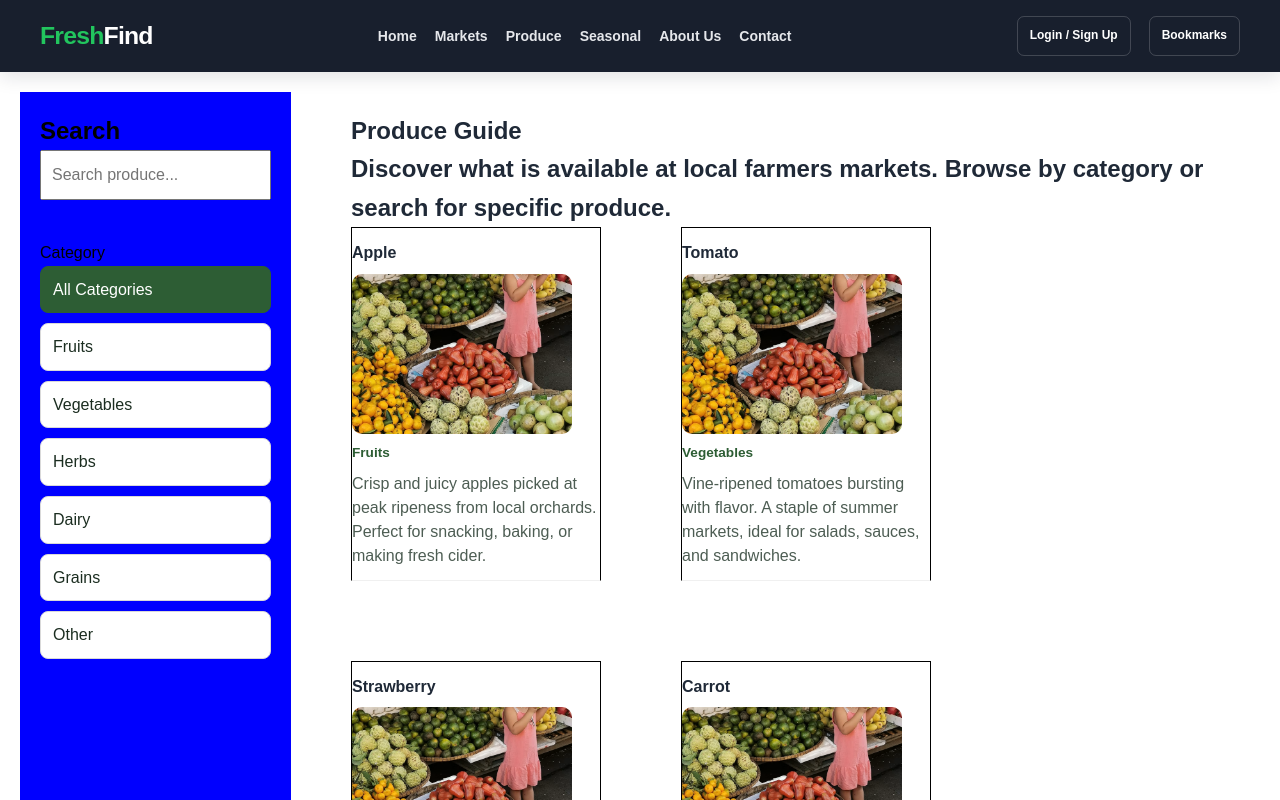
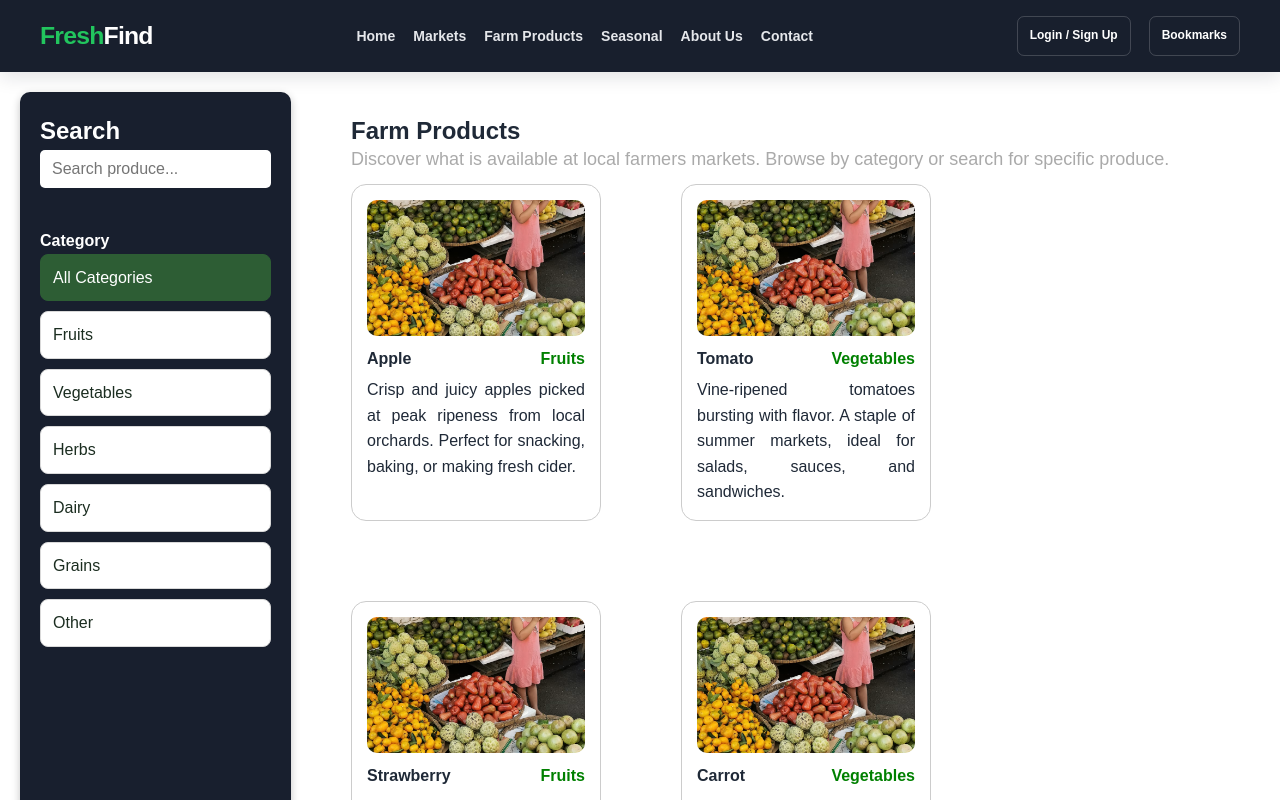
Before and after one commit to phongtoquach/freshFind_web, a React (Vite) app: page /produce-guide in a window 1280 px wide. Shown: the top 800 px of the page. Built offline with nearby package versions, Linux system fonts and the light colour scheme.

Commit message:
dang css product

```diff
--- a/src/assets/css/produceGuide.css
+++ b/src/assets/css/produceGuide.css
@@ -3,18 +3,28 @@
 }
 
 .sidebar {
-    background: blue;
+    background: #181F2E;
     display: flex;
     flex-direction: column;
-    color: black;
+    border-radius: 10px;
     margin: 20px;
     padding: 20px;
+    box-shadow: rgba(0, 0, 0, 0.24) 0px 3px 8px;
+}
+
+.sidebar > h2{
+    color: #fff;
 }
 
 .listCategories{
     margin-top: 20px;
     display: flex;
     flex-direction: column;
+}
+
+.listCategories > label{
+    color: #fff;
+    font-weight: bold;
 }
 
 .buttons {
@@ -25,7 +35,9 @@
 
 .search {
     margin-bottom: 20px;
-    padding: 10px;
+    padding: 6px 12px;
+    border-radius: 5px;
+    border: none;
     font-size: 16px;
 }
 
@@ -36,15 +48,49 @@
     padding: 20px;
 }
 
+.content > h2 {
+    color: #aaa;
+    font-weight: 500;
+    font-size: 18px;
+    text-align: justify;
+    margin-bottom: 10px;
+}
+
+.content > h1 {
+    margin-bottom: -5px;
+}
+
 .product {
     display: grid;
     grid-template-columns: repeat(2, 250px);
     gap: 80px;
 }
 
-.product-item {
+.product-items {
+    padding: 15px;
     width: 250px;
-    padding: 15px;
-    box-sizing: border-box;
-    border: 1px solid black;
+    border: 1px solid #ccc;
+    border-radius: 15px;
 }
+
+.product-items > img {
+    border-radius: 10px;
+    margin-bottom: 10px;
+}
+
+.container_name_category {
+    display: flex;
+    align-items: center;
+    gap: 10px;
+    justify-content: space-between;
+}
+
+.container_name_category > span {
+    font-weight: bold;
+    color: green;
+}
+
+.description {
+    text-align: justify;
+    margin-top: 5px;
+}
--- a/src/components/Header.jsx
+++ b/src/components/Header.jsx
@@ -25,7 +25,7 @@ function Header() {
               Markets
             </NavLink>
             <NavLink to="/produce-guide" end>
-              Produce
+              Farm Products
             </NavLink>
             <NavLink to="/products-seasons" end>
               Seasonal
--- a/src/pages/ProduceGuide.jsx
+++ b/src/pages/ProduceGuide.jsx
@@ -75,18 +75,20 @@ function ProduceGuide() {
       </aside>
 
       <section className="content">
-        <h1>Produce Guide</h1>
+        <h1>Farm Products</h1>
         <h2>Discover what is available at local farmers markets. Browse by category or search for specific produce.</h2>
         <div className="product">
           {displayedProducts.length > 0 ? (
             displayedProducts.map((product) => (
-              <div key={product.id} className="product-item">
-                <strong>{product.name}</strong>
+              <div key={product.id} className="product-items">
                 <img src={product.image} alt={product.name} />
-                <span>
-                  {categories.find((category) => category.id === product.categoryId)?.name || 'Unknown'}
-                </span>
-                <p>{product.description}</p>
+                <div className='container_name_category'>
+                  <strong>{product.name}</strong>
+                  <span className='category_log'>
+                    {categories.find((category) => category.id === product.categoryId)?.name || 'Unknown'}
+                  </span>
+                </div>
+                <p className='description'>{product.description}</p>
               </div>
             ))
           ) : (
```
